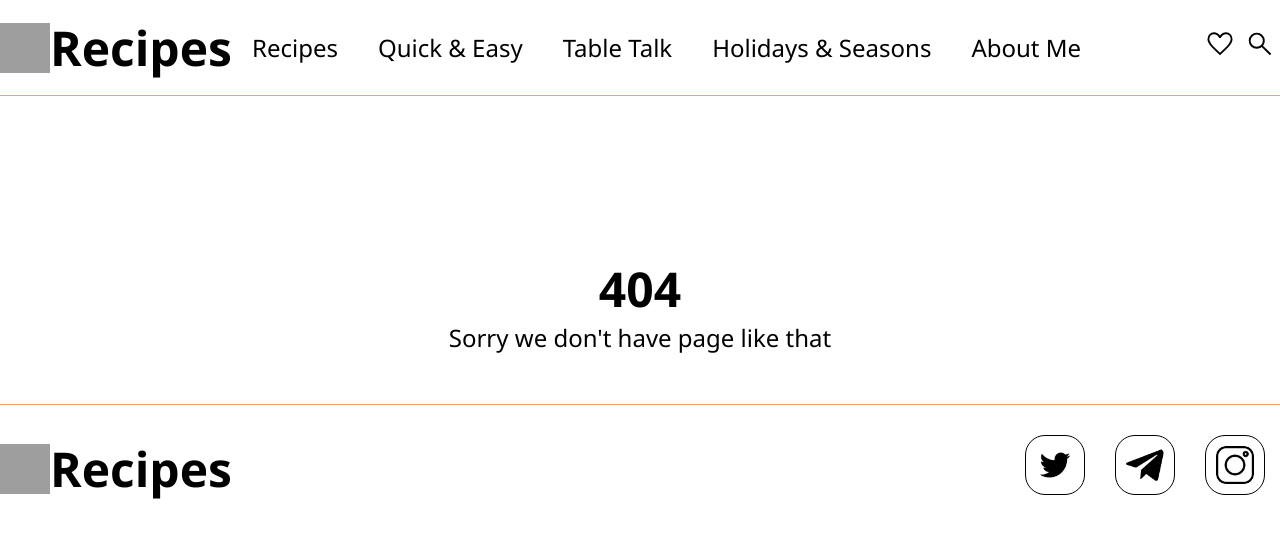
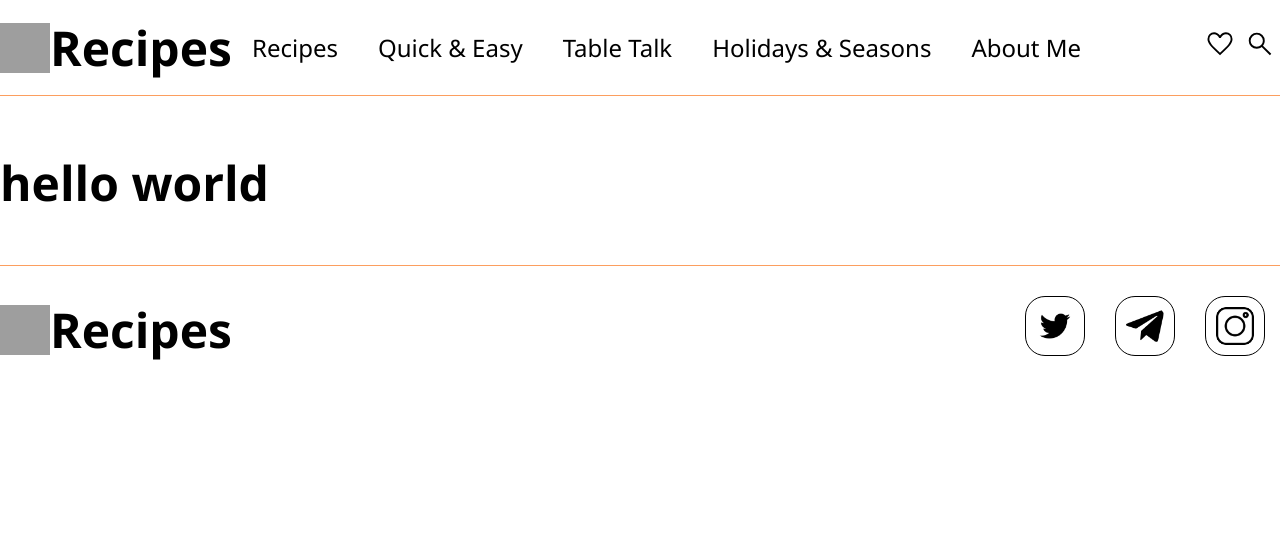
Before and after one commit to Scr00b1e/recipe-book, a Next.js app: page /favorites in a window 1280 px wide. Before the commit this address had no page. Shown: the top 538 px of the page. Built offline with nearby package versions, Linux system fonts and the light colour scheme; grey boxes are pictures that could not be loaded.

Commit message:
adding page

```diff
--- /dev/null
+++ b/pages/favorites/favorites.module.scss
@@ -0,0 +1,7 @@
+.favorite {
+    padding-top: 150px;
+
+    &__title {
+        color: #000;
+    }
+}
--- /dev/null
+++ b/pages/favorites/index.tsx
@@ -0,0 +1,16 @@
+import React from 'react'
+import styles from './favorites.module.scss'
+
+const Favorites: React.FC = () => {
+  return (
+    <div className={styles.favorite}>
+      <div className='container'>
+        <h1 className={styles.favorite__title}>
+          hello world
+        </h1>
+      </div>
+    </div>
+  )
+}
+
+export default Favorites
```
